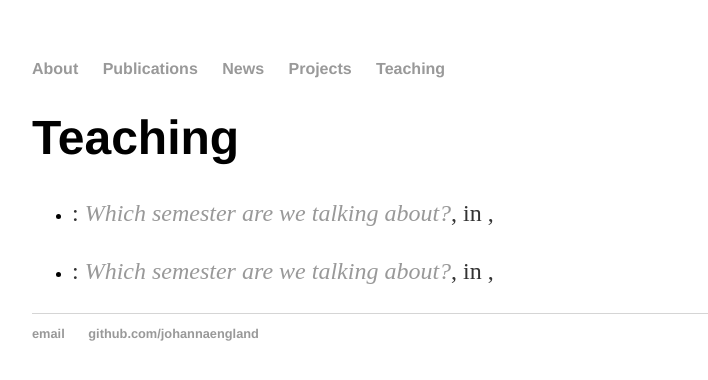
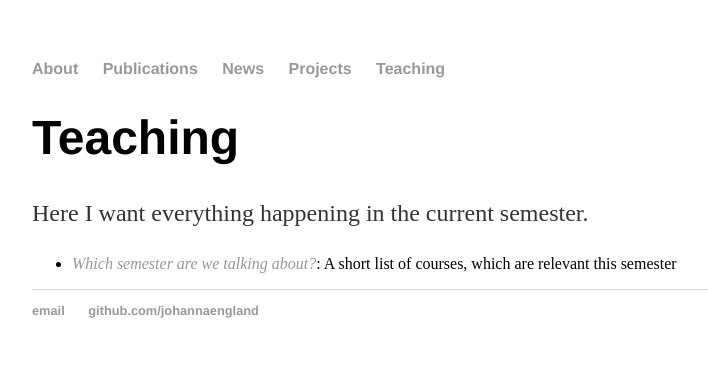
Before and after one commit to johannaengland/johannaengland.github.io, a Jekyll site: the page built from teaching/index.md, in a window 1280 px wide. Shown: the top 380 px of the page, without its empty margins (160-868 px from the left). Built offline with Jekyll 4.4.1, drawn with Linux system fonts in a browser that asks for light colours.

Commit message:
Update index.md

```diff
--- a/teaching/index.md
+++ b/teaching/index.md
@@ -4,7 +4,8 @@ title: Teaching
 
 ---
 # Teaching
+Here I want everything happening in the current semester.
 
-{% for teaching in site.teaching %}
-* {{ teaching.author }}: <a href="{{ teaching.url }}">*{{ teaching.title }}*</a>, in {{ teaching.booktitle }}, {{ teaching.year }}
+{% for teaching in site.teaching offset:1 %}
+* <a href="{{ teaching.url }}">*{{ teaching.title }}*</a>: {{ teaching.courses }}
 {% endfor %}
```
